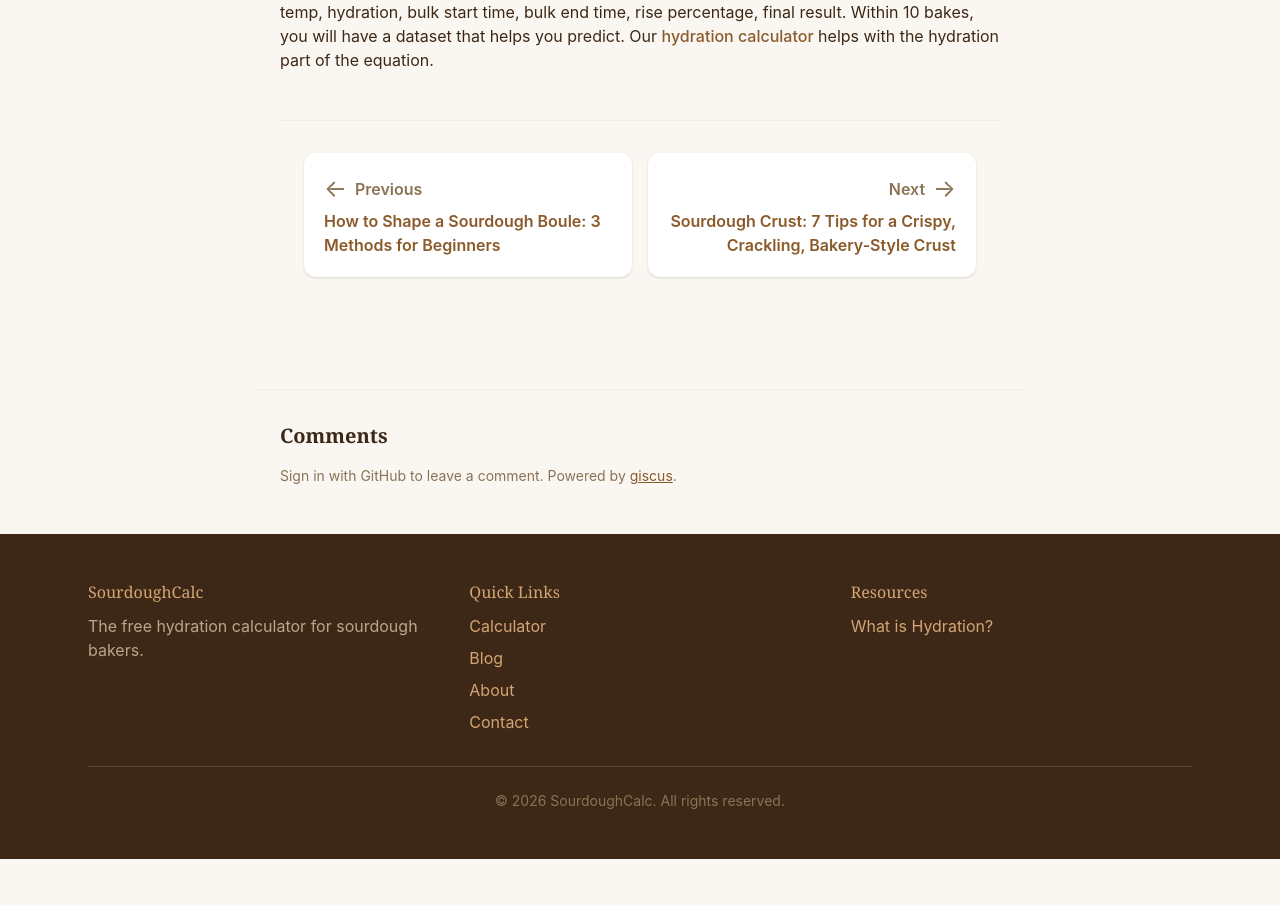
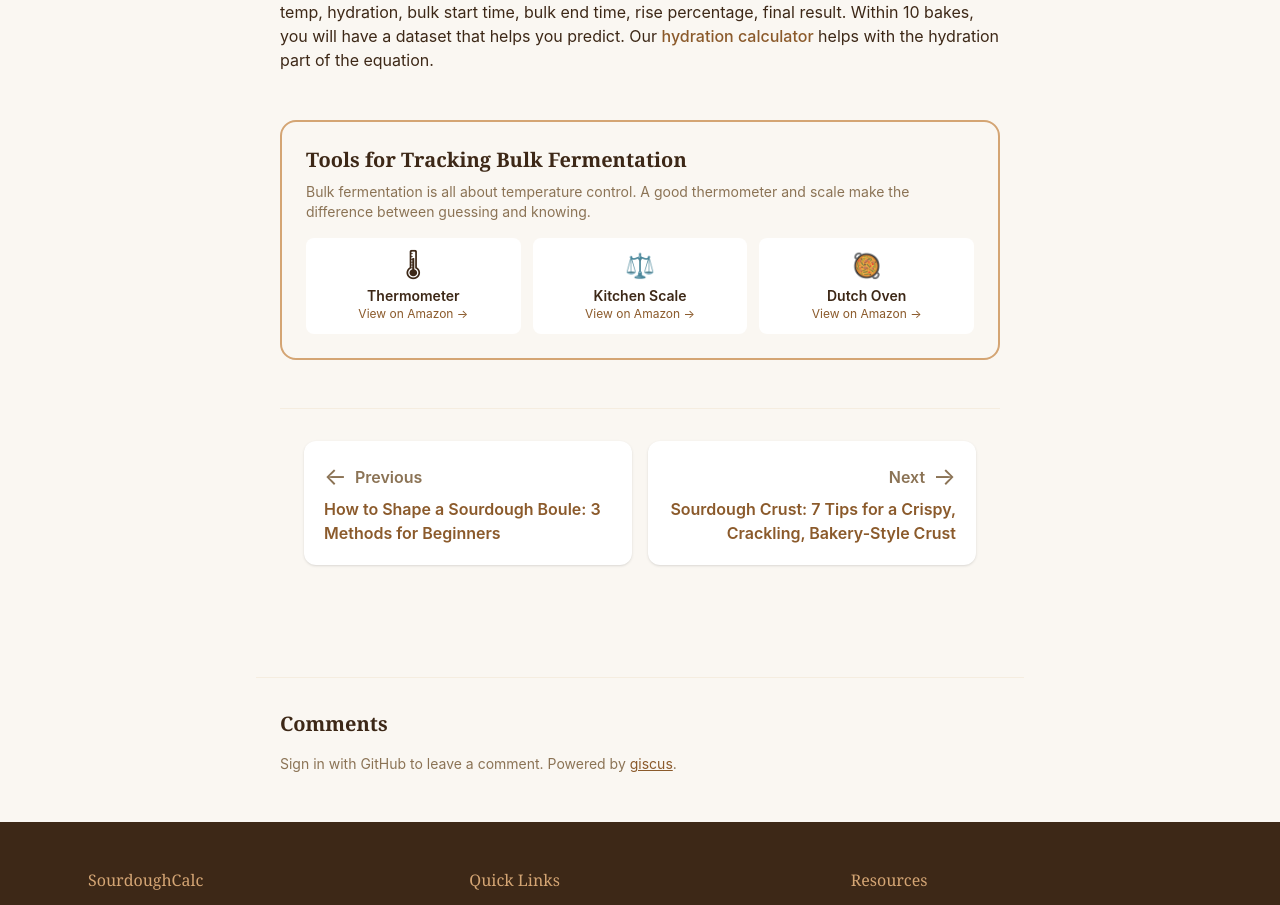
Before and after one commit to TZ005/sourdough-calculator, a Next.js app: page /blog/bulk-fermentation in a window 1280 px wide. Shown: the part 2705-3610 px from the top of the page. Before the commit the page ends 3564 px from the top, so only its background shows below. Built offline with nearby package versions, Linux system fonts and the light colour scheme.

Commit message:
Blog: add 3-product 'Tools for Tracking Bulk Fermentation' callout
Bulk fermentation is temperature-driven. Featured 3 tools:
  - Thermometer (track dough temp)
  - Kitchen Scale (measure rise percentage)
  - Dutch Oven (bake it)

```diff
--- a/app/blog/bulk-fermentation/page.jsx
+++ b/app/blog/bulk-fermentation/page.jsx
@@ -1,5 +1,6 @@
 import Link from "next/link";
 import NextPostNav from "@/components/NextPostNav";
+import AffiliateLink from "@/components/AffiliateLink";
 
 
 
@@ -141,6 +142,46 @@ export default function BulkFermentation() {
         helps with the hydration part of the equation.
       </p>
 
+
+      <aside className="mt-12 p-6 bg-brand-cream rounded-2xl border-2 border-brand-wheat">
+        <h3 className="text-xl font-bold mb-2 text-brand-dark">Tools for Tracking Bulk Fermentation</h3>
+        <p className="text-sm text-brand-muted mb-4">Bulk fermentation is all about temperature control. A good thermometer and scale make the difference between guessing and knowing.</p>
+        <div className="grid grid-cols-1 sm:grid-cols-3 gap-3">
+          <AffiliateLink
+            href="https://www.amazon.com/s?k=thermopro+tp19+thermometer&tag=sourdoughca0a-20"
+            productName="ThermoPro TP19 Thermometer"
+            source="blog_bulk-fermentation"
+            aria-label="View ThermoPro TP19 Thermometer on Amazon"
+            className="block p-3 bg-white rounded-lg text-center hover:shadow transition-shadow"
+          >
+            <div className="text-2xl mb-1">🌡</div>
+            <div className="font-semibold text-sm text-brand-dark">Thermometer</div>
+            <div className="text-xs text-brand-brown">View on Amazon →</div>
+          </AffiliateLink>
+          <AffiliateLink
+            href="https://www.amazon.com/s?k=etekcity+kitchen+scale&tag=sourdoughca0a-20"
+            productName="Etekcity Kitchen Scale"
+            source="blog_bulk-fermentation"
+            aria-label="View Etekcity Kitchen Scale on Amazon"
+            className="block p-3 bg-white rounded-lg text-center hover:shadow transition-shadow"
+          >
+            <div className="text-2xl mb-1">⚖️</div>
+            <div className="font-semibold text-sm text-brand-dark">Kitchen Scale</div>
+            <div className="text-xs text-brand-brown">View on Amazon →</div>
+          </AffiliateLink>
+          <AffiliateLink
+            href="https://www.amazon.com/s?k=lodge+dutch+oven&tag=sourdoughca0a-20"
+            productName="Lodge Dutch Oven"
+            source="blog_bulk-fermentation"
+            aria-label="View Lodge Dutch Oven on Amazon"
+            className="block p-3 bg-white rounded-lg text-center hover:shadow transition-shadow"
+          >
+            <div className="text-2xl mb-1">🥘</div>
+            <div className="font-semibold text-sm text-brand-dark">Dutch Oven</div>
+            <div className="text-xs text-brand-brown">View on Amazon →</div>
+          </AffiliateLink>
+        </div>
+      </aside>
       <NextPostNav slug="bulk-fermentation" />
     </article>
     </>
```
